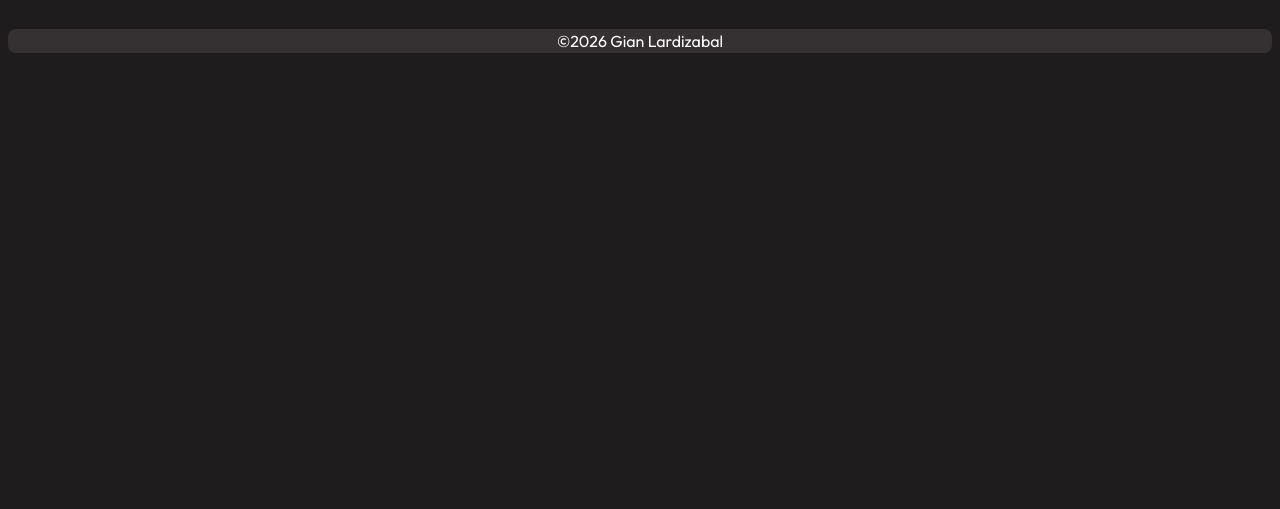
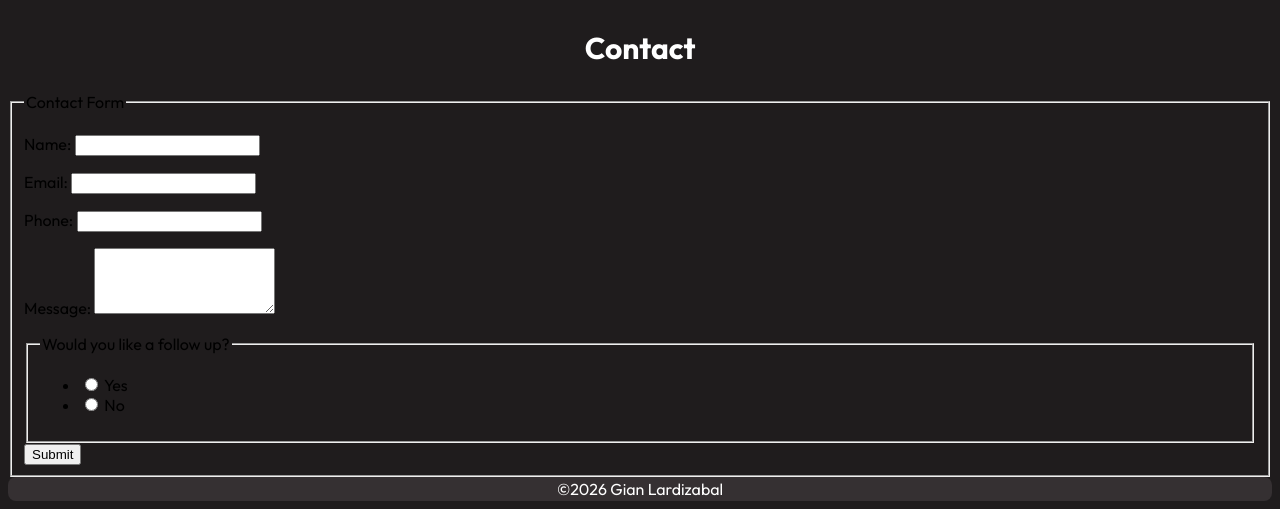
Before and after one commit to rvcc-grid/fa26-about-me-gnaollol, a plain HTML site: page index.html in a window 1280 px wide. Shown: the part 5133-5642 px from the top of the page. Before the commit the page ends 5194 px from the top, so only its background shows below. Drawn offline with Linux system fonts and the light colour scheme.

Commit message:
Contact form now on website

```diff
--- a/index.html
+++ b/index.html
@@ -99,8 +99,55 @@
                 <figcaption> Video showcase of midterm website! </figcaption>
             </figure>
         </section>
+        <section id="contact">
+        <h2> Contact</h2>
+        <form action="https://api.web3forms.com/submit" method="post">
+            <input type="hidden" name="access_key" value="67c7987c-c521-48f6-aa23-9a31e0e58323">
+            <input type="hidden" name="subject" value="New message from my About Me page">
+            <input type="hidden" name="redirect" value="https://github.com/rvcc-grid/fa26-about-me-gnaollol">
+            <fieldset>
+                <legend> Contact Form </legend>
+                <p>
+                    <label for="name"> Name: </label>
+                    <input type="text" id="name" name="name" required>
+                </p>
+
+                <p>
+                    <label for="email"> Email: </label>
+                    <input type="email" id="email" name="email" required>
+                </p>
+
+                <p>
+                    <label for="phone"> Phone: </label>
+                    <input type="tel" id="phone" name="phone">
+                </p>
+
+                <p>
+                    <label for="message"> Message: </label>
+                    <textarea id="message" name="message" rows="4" required></textarea>
+                </p>
+
+                <fieldset>
+                    <Legend> Would you like a follow up? </Legend>
+                    <ul>
+                        <li>
+                            <input type="radio" id="followup-yes" name="followup" value="yes">
+                            <label for="followup-yes">Yes</label>
+                        </li>
+                        <li>
+                            <input type="radio" id="followup-no" name="followup" value="no">
+                            <label for="followup-no">No</label>
+                        </li>
+                    </ul>
+                </fieldset>
+                <div data-class="h-captcha" data-captcha="true"></div>
+                <button type="submit">Submit</button>
+            </fieldset>
+        </form>
+        </section>
         </main>
         <footer> ©2026 Gian Lardizabal </footer>
 
+    <script src="https://web3forms.com/client/script.js" async defer></script>
     </body>
 </html>
```
Also changed, not shown: thanks.html (added, +16 -0 lines).
